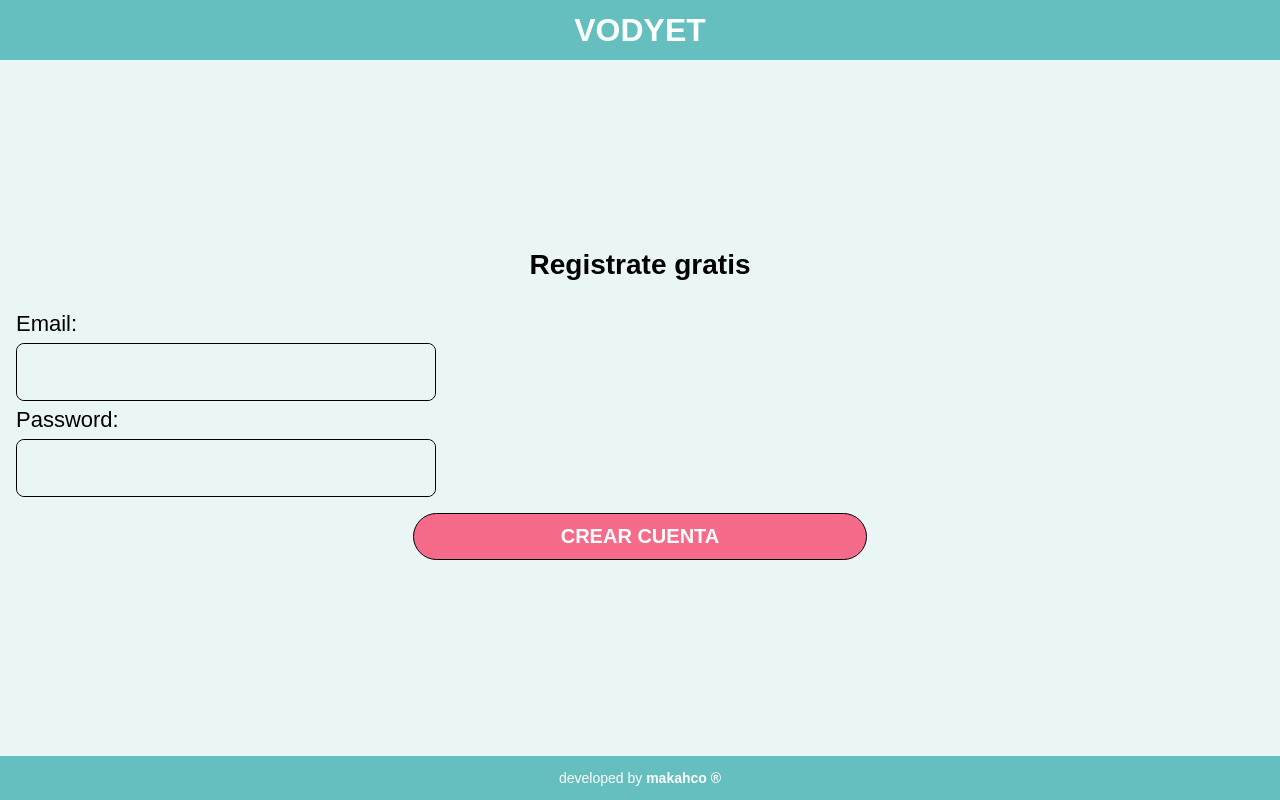
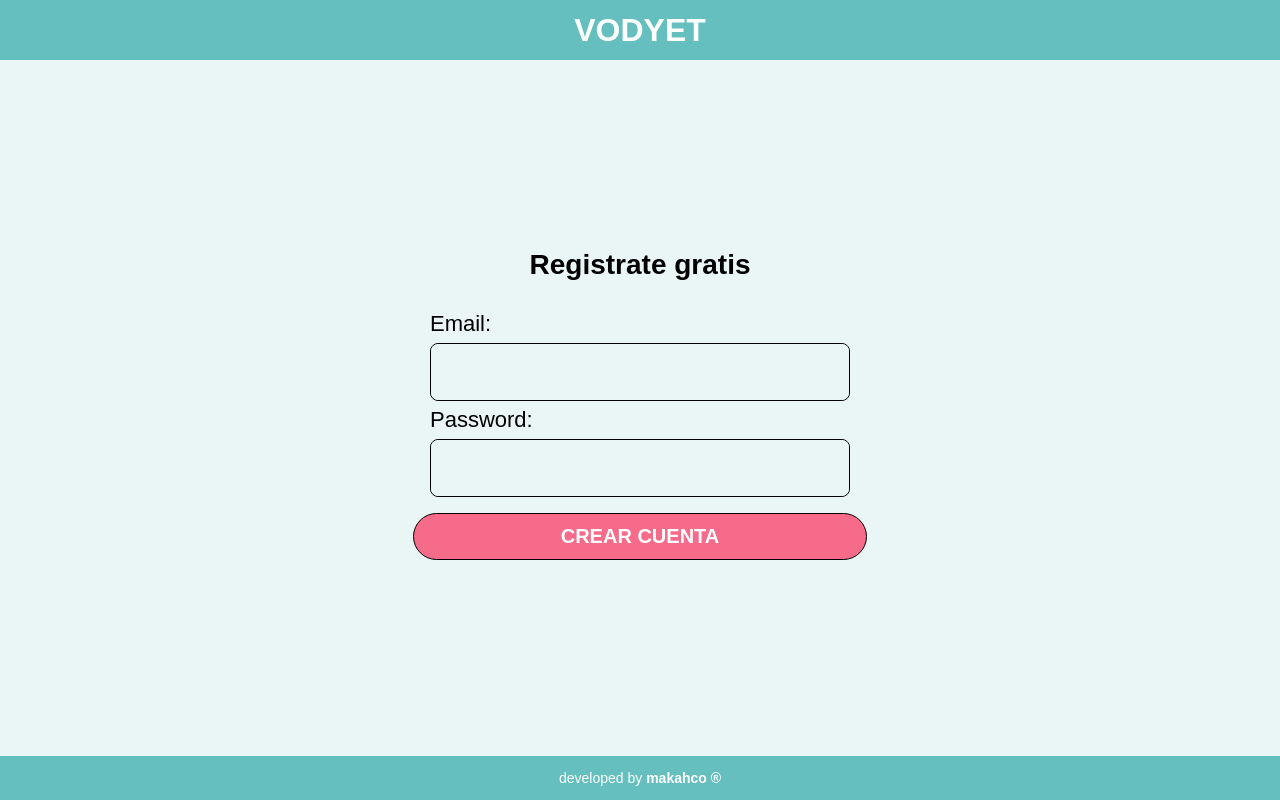
Before and after one commit to jesuszvl/vodyet, a Next.js app: page /signup in a window 1280 px wide. Built offline with nearby package versions, Linux system fonts and the light colour scheme; no server answers; a web font is replaced by a local one.

Commit message:
add missing style

```diff
--- a/pages/_app.js
+++ b/pages/_app.js
@@ -1,9 +1,9 @@
 import { useEffect, useState } from "react";
 import { getAuth, onAuthStateChanged } from "firebase/auth";
 import "../src/styles/globals.scss";
-import { firebaseApp } from "./utils/firebaseConfig";
+import { app } from "./utils/firebaseConfig";
 
-const auth = getAuth(firebaseApp);
+const auth = getAuth(app);
 
 function MyApp({ Component, pageProps }) {
   const [user, setUser] = useState(null);
--- a/pages/signup.js
+++ b/pages/signup.js
@@ -32,7 +32,7 @@ function SignUp() {
 
   const renderSignUp = () => {
     return (
-      <form onSubmit={handleSignUp}>
+      <form onSubmit={handleSignUp} className={styles["login-form"]}>
         <div className={styles["form-fields"]}>
           <TextInput
             label={"Email:"}
```
